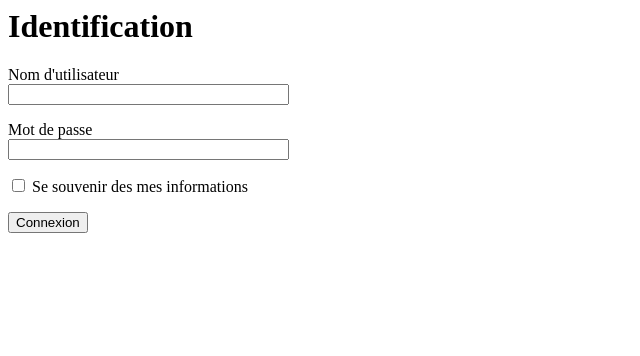
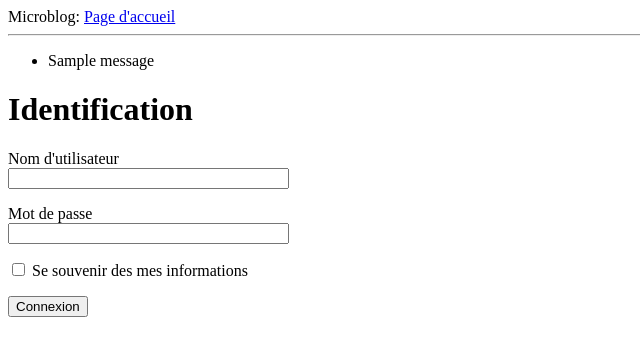
Before and after one commit to avouacr/job-offers-recommender, a Flask app: page / in a window 1280 px wide. Shown: the top 356 px of the page, without its empty margins (0-640 px from the left). Run offline with Flask 3, Linux system fonts and the light colour scheme; one stand-in notice (Sample message) is shown.

Commit message:
Login improved.

```diff
--- a/app_source/routes.py
+++ b/app_source/routes.py
@@ -1,10 +1,15 @@
-from flask import render_template
+from flask import render_template, flash, redirect
 from app_source import app
 from app_source.forms import LoginForm
 
 
-@app.route('/')
-@app.route('/login')
+@app.route('/', methods=['GET', 'POST'])
+@app.route('/login', methods=['GET', 'POST'])
 def login():
     login_form = LoginForm()
+    if login_form.validate_on_submit():
+        flash('Login requested for user {}, remember_me={}'.format(
+            login_form.username.data, login_form.remember_me.data))
     return render_template('login.html', title='Identification', form=login_form)
+
+# TODO: change login error messages to French
--- a/app_source/templates/base.html
+++ b/app_source/templates/base.html
@@ -1,8 +1,22 @@
 <html>
     <head>
-      <title>App</title>
+        <title>App</title>
     </head>
     <body>
+        <div>
+            Microblog:
+            <a href="{{ url_for('login') }}">Page d'accueil</a>
+        </div>
+        <hr>
+        {% with messages = get_flashed_messages() %}
+        {% if messages %}
+        <ul>
+            {% for message in messages %}
+            <li>{{ message }}</li>
+            {% endfor %}
+        </ul>
+        {% endif %}
+        {% endwith %}
         {% block content %}{% endblock %}
     </body>
 </html>
--- a/app_source/templates/login.html
+++ b/app_source/templates/login.html
@@ -6,11 +6,17 @@
         {{ form.hidden_tag() }}
         <p>
             {{ form.username.label }}<br>
-            {{ form.username(size=32) }}
+            {{ form.username(size=32) }}<br>
+            {% for error in form.username.errors %}
+            <span style="color: red;">[{{ error }}]</span>
+            {% endfor %}
         </p>
         <p>
             {{ form.password.label }}<br>
-            {{ form.password(size=32) }}
+            {{ form.password(size=32) }}<br>
+            {% for error in form.password.errors %}
+            <span style="color: red;">[{{ error }}]</span>
+            {% endfor %}
         </p>
         <p>{{ form.remember_me() }} {{ form.remember_me.label }}</p>
         <p>{{ form.submit() }}</p>
```
Also changed, not shown: app_source/models.py (deleted, +0 -26 lines).
